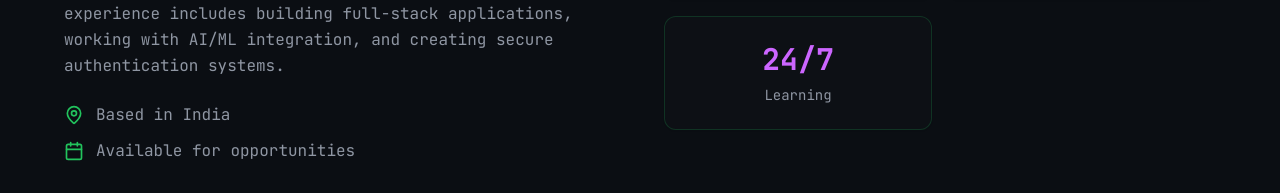
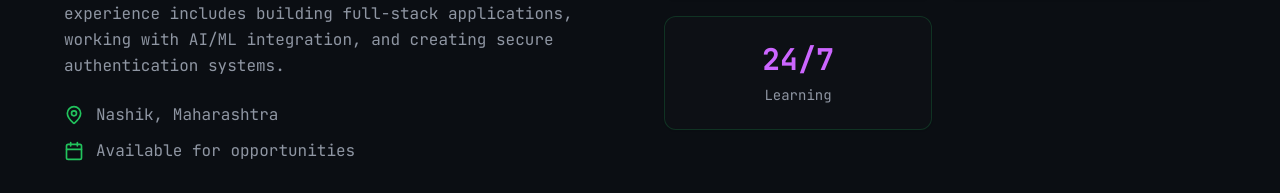
Before and after one commit to Zammmm09/zaeem-portfolio, a React (Vite) app: page / in a window 1280 px wide. Shown: the part 1244-1437 px from the top of the page. Built offline with nearby package versions, Linux system fonts and the light colour scheme.

Commit message:
Favicon Updated

```diff
--- a/src/components/AboutSection.tsx
+++ b/src/components/AboutSection.tsx
@@ -35,7 +35,7 @@ const AboutSection = () => {
               <div className="space-y-3">
                 <div className="flex items-center gap-3 text-muted-foreground">
                   <MapPin className="h-5 w-5 text-primary" />
-                  <span>Based in India</span>
+                  <span>Nashik, Maharashtra</span>
                 </div>
                 <div className="flex items-center gap-3 text-muted-foreground">
                   <Calendar className="h-5 w-5 text-primary" />
```
Also changed, not shown: 1 other file (tests, documents, lock files or other folders).
